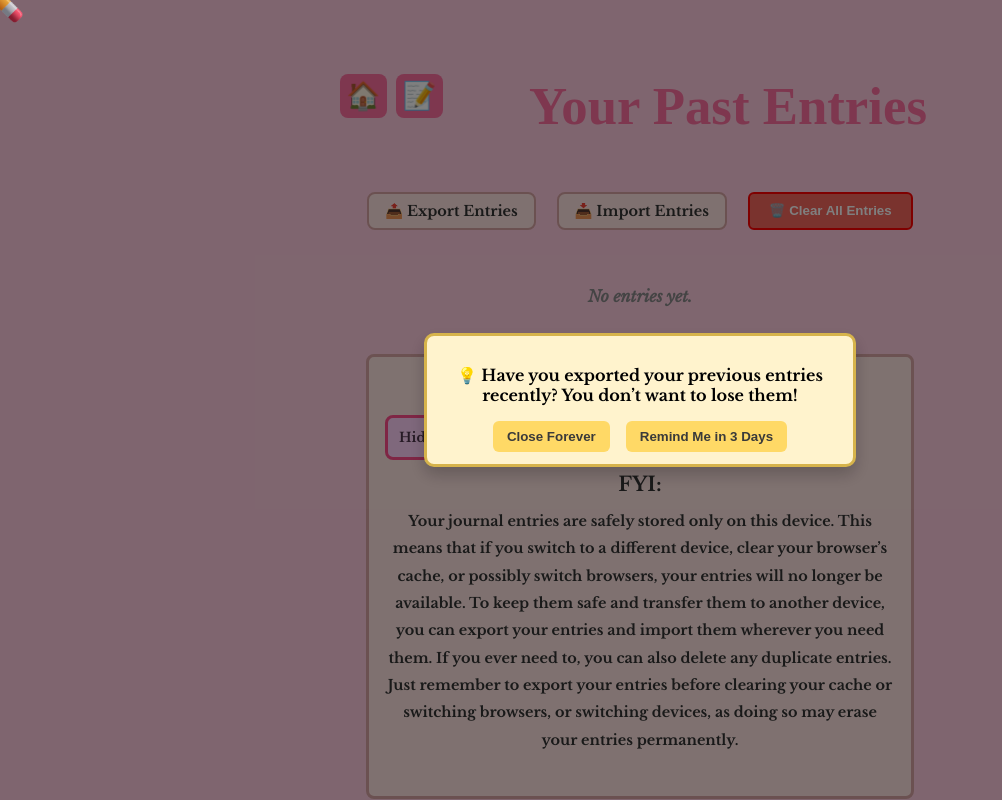
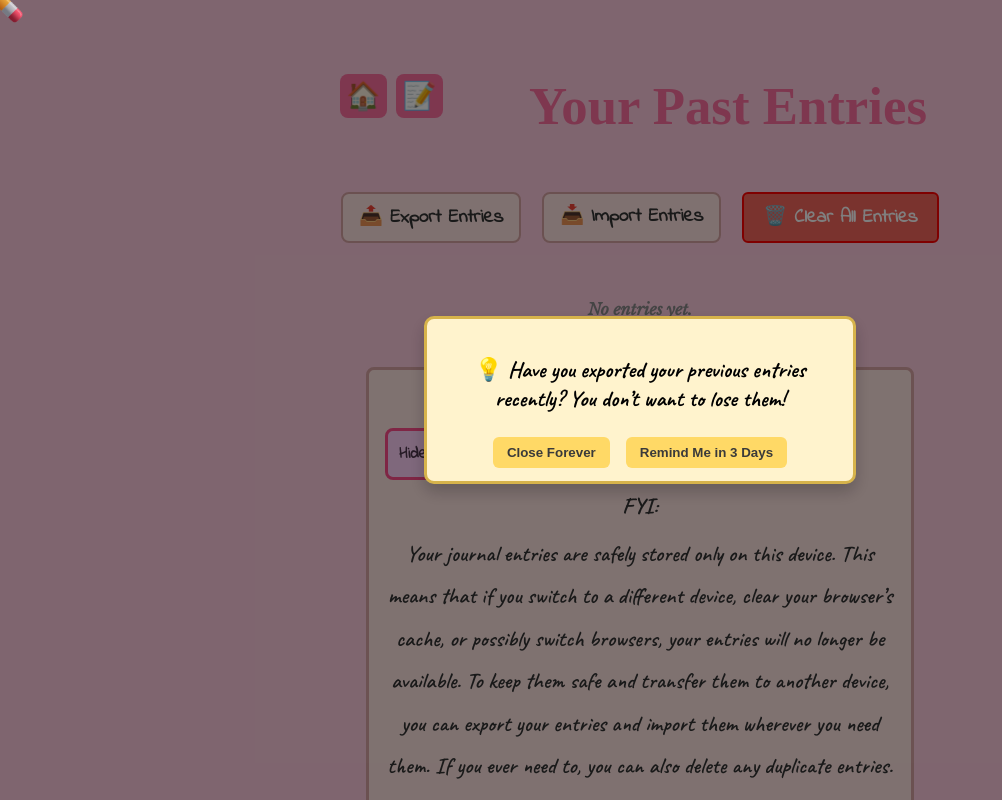
Before and after one commit to ShaynaMBarclay/vent2me, a React (Vite) app: page /history in a window 1280 px wide. Shown: the top 800 px of the page, without its empty margins (0-1002 px from the left). Built offline with nearby package versions, Linux system fonts and the light colour scheme; a web font is replaced by a local one.

Commit message:
history page updated

```diff
--- a/src/pages/History.jsx
+++ b/src/pages/History.jsx
@@ -198,7 +198,7 @@ function History() {
 
       <div className="tip-container">
         <div className="tip-bubble">
-          <span className="tip-text">A <br />Tip❤️</span>
+          <span className="tip-text">❤️Here's <br/> a tip❤️</span>
           <div className="tip-info">
             <p>To sync across devices or browsers, export your entries after each new one, email them to yourself, then go to your other device, click 'Clear All Entries,' and re-import the updated entries. Or keep separate entries on separate devices. I don't judge😈</p>
           </div>
--- a/src/styles/History.css
+++ b/src/styles/History.css
@@ -24,12 +24,11 @@
     align-items: center;
     gap: 0.2rem;
   }
+
   h2 {
     font-size: 3.3rem;
     margin-left: 5rem;
     margin-right: 1rem;
-    font-family: "Libre Baskerville", serif;
-
   }
 
   .entries-grid {
@@ -58,7 +57,7 @@
     min-height: 200px;
     position: relative;
     transition: transform 0.2s ease;
-    font-family: "Libre Baskerville", serif;
+    font-family: "Caveat", cursive;
     font-weight: 700;
     border-left: 8px solid #d4a5a5;
   }
@@ -82,7 +81,7 @@
 
   .entry-mood {
     font-weight: bold;
-    font-size: 1.5rem;
+    font-size: 1.8rem;
     color: #bc6c25;
     margin-bottom: 0.5rem;
   }
@@ -92,7 +91,7 @@
   }
 
   .entry-date {
-    font-size: 1rem;
+    font-size: 1.3rem;
     color: #6a6a6a;
     margin-bottom: 1rem;
   }
@@ -102,7 +101,7 @@
   }
 
   .entry-text {
-    font-size: 22px;
+    font-size: 1.5rem;
     color: #333;
     line-height: 1.6;
     white-space: pre-wrap;
@@ -146,9 +145,9 @@
     padding: 0.5rem 1rem;
     cursor: pointer;
     transition: background-color 0.2s ease;
-    font-family: "Libre Baskerville", serif;
+    font-family: "Indie Flower", cursive;
     font-weight: 700;
-    font-size: 0.9rem;
+    font-size: 1.2rem;
   }
 
   body.dark-mode .export-button{
@@ -186,7 +185,7 @@
     padding: 0.5rem;
     background-color: #f5f5f5;
     border-left: 4px solid #5c9ead;
-    font-size: 1rem;
+    font-size: 1.2rem;
     line-height: 1.8rem;
     font-style: italic;
     color: #333;
@@ -207,6 +206,8 @@
     cursor: pointer;
     font-weight: bold;
     transition: background-color 0.3s;
+    font-family: "Indie Flower", cursive;
+    font-size: 1.2rem;
   }
 
   .clear-button:hover {
@@ -221,7 +222,7 @@
     padding: 0.5rem 1rem;
     cursor: pointer;
     transition: background-color 0.2s ease;
-    font-family: "Libre Baskerville", serif;
+    font-family: "Caveat", cursive;
     font-weight: 700;
     font-size: 0.8rem;
     margin: 0.5rem;
@@ -238,7 +239,7 @@
   }
 
   .info-box {
- background-color: #ffe4e1;
+    background-color: #ffe4e1;
     color: #333;
     border: 3px solid #d8a4a4;
     border-radius: 8px;
@@ -250,19 +251,20 @@
      width: 80%;
      max-width: 600px;
      text-align: center;
-
 }
 
 .info-box p {
   margin: 5px 0;
   line-height: 1.9;
   font-weight: 600;
-  font-family: "Libre Baskerville", serif;
+  font-family: "Caveat", cursive;
+  font-size: 1.4rem;
 }
 
 .info-box strong {
   font-weight: bold;
-  font-size: 20px;
+  font-family: "Caveat", cursive;
+  font-size: 1.4rem;
 }
 
 body.dark-mode .info-box {
@@ -283,6 +285,8 @@ body.dark-mode .info-box {
   justify-content: center;
   z-index: 999;
    box-sizing: border-box;
+  font-family: "Caveat", cursive;
+  font-size: 1.4rem;
 
 }
 
@@ -292,7 +296,7 @@ body.dark-mode .info-box {
   padding: 0.8rem;
   max-width: 400px;
   border-radius: 10px;
-  font-family: "Libre Baskerville", serif;
+  font-family: "Caveat", cursive;
   text-align: center;
   box-shadow: 0 8px 16px rgba(0,0,0,0.2);
   font-weight: bold;
@@ -302,6 +306,7 @@ body.dark-mode .info-box {
 .reminder-buttons {
   margin-top: 15px;
   gap: 0.5rem;
+  font-family: "Caveat", cursive;
 }
 
 .reminder-buttons button:hover {
@@ -371,7 +376,7 @@ body.dark-mode .toggle-advice {
   padding: 11px;
   border-radius: 15rem;
   box-shadow: 0px 0px 5px rgba(0, 0, 0, 0.1);
-  font-family: "Libre Baskerville", serif;
+  font-family: "Indie Flower", cursive !important;
   border: 3px solid #fe4d8b;
   text-align: center;
   font-size: 13px;
@@ -394,12 +399,12 @@ body.dark-mode .toggle-advice {
   background-color: #fed1f9c8;
   color: rgb(8, 8, 8);
   padding: 2rem;
-  border-radius: 20rem;
+  border-radius: 60rem;
   visibility: hidden;
   opacity: 0;
   width: 200px;
   text-align: center;
-  font-family: "Libre Baskerville", serif;
+  font-family: "Indie Flower", cursive !important;
   font-size: 16px;
   box-shadow: 0px 0px 5px rgba(0, 0, 0, 0.347);
 
@@ -408,8 +413,9 @@ body.dark-mode .toggle-advice {
 .tip-text {
   font-weight: bold;
   color: #4c354a;
-  font-family: "Libre Baskerville", serif;
+  font-family: "Indie Flower", cursive !important;
   text-align: center;
+  font-size: 1.2rem;
 }
 
 body.dark-mode .tip-text {
@@ -442,7 +448,8 @@ color:  #ffdfdf;
   padding: 0.7rem;
   border-radius: 0.5rem;
   cursor: pointer;
-  font-family: "Libre Baskerville", serif;
+  font-family: "Indie Flower", cursive;
+  font-size: 1rem;
   font-weight: bold;
   color: #4c354a;
 }
```
